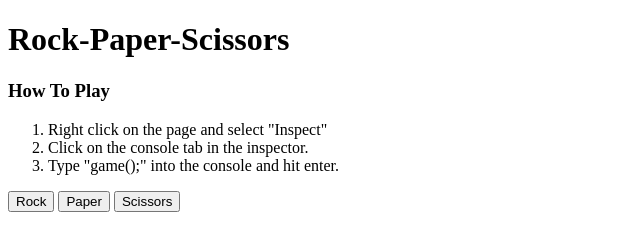
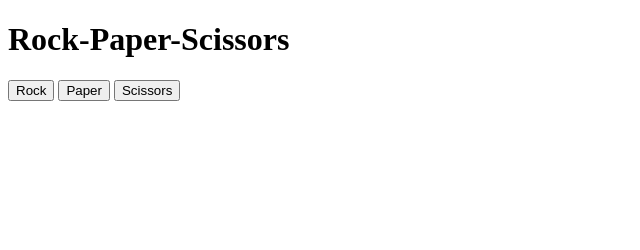
Before and after one commit to JeremiahRuse/rock-paper-scissors, a plain HTML site: page index.html in a window 1280 px wide. Shown: the whole page, without its empty margins (0-640 px from the left). Drawn offline with Linux system fonts and the light colour scheme.

Commit message:
Removed 'How to Play' section in index.html

```diff
--- a/index.html
+++ b/index.html
@@ -5,12 +5,6 @@
   </head>
   <body>
     <h1>Rock-Paper-Scissors</h1>
-    <h3>How To Play</h3>
-    <ol>
-      <li>Right click on the page and select "Inspect"</li>
-      <li>Click on the console tab in the inspector.</li>
-      <li>Type "game();" into the console and hit enter.</li>
-    </ol>
 
     <button id="rock">Rock</button>
     <button id="paper">Paper</button>
```
